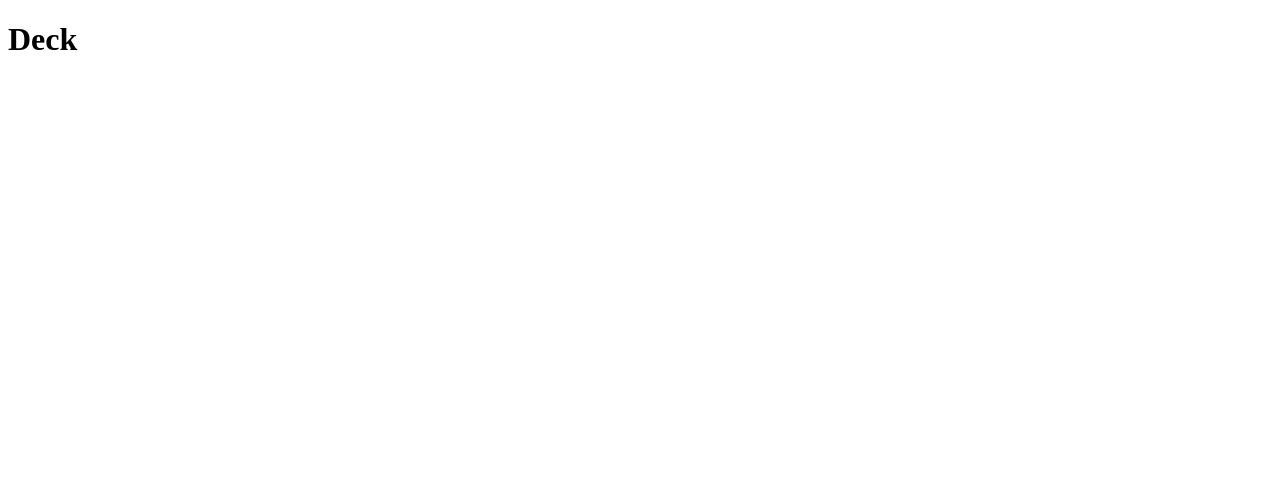
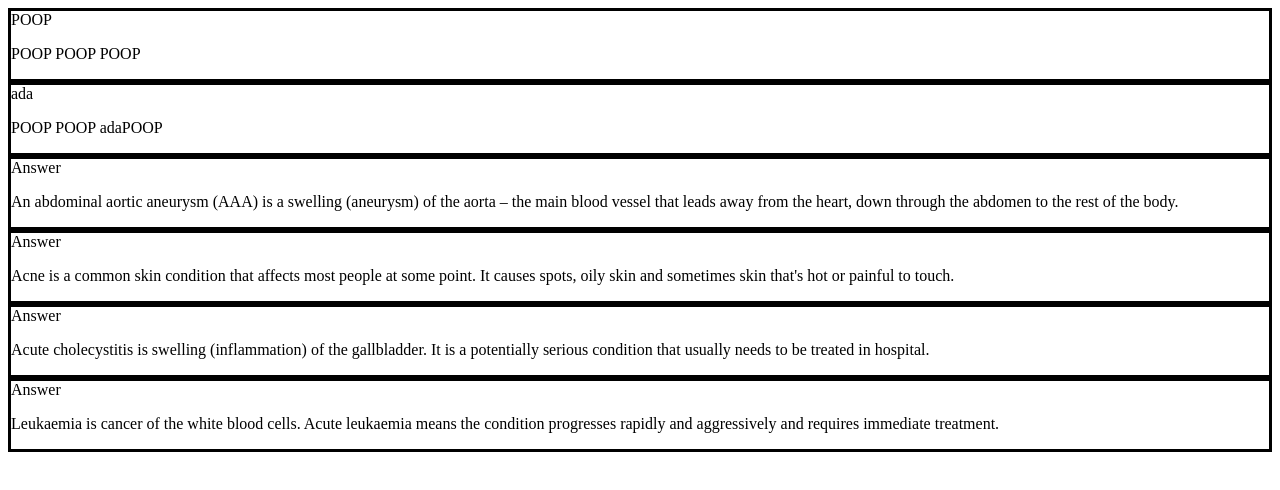
Before and after one commit to jsfuentes/Megamind, a Next.js app in the folder client/: page /deck/deck in a window 1280 px wide. Shown: the top 490 px of the page. Built offline with nearby package versions, Linux system fonts and the light colour scheme.

Commit message:
Create workable flashcard class with dummy dat

```diff
--- a/client/package.json
+++ b/client/package.json
@@ -10,6 +10,7 @@
   "dependencies": {
     "next": "9.3.5",
     "react": "16.13.1",
+    "react-bootstrap": "^1.3.0",
     "react-dom": "16.13.1"
   }
 }
--- a/client/pages/deck/deck.js
+++ b/client/pages/deck/deck.js
@@ -1,4 +1,28 @@
 import FlashCard from './flashcard'
+
 export default function deck() {
-    return <h1>Deck</h1>
+
+  var data = {cards: [
+    {FrontTitle: "Question" , FrontContent: "What is Abdominal Aortic Aneurysm", BackTitle: "Answer", BackContent: "An abdominal aortic aneurysm (AAA) is a swelling (aneurysm) of the aorta – the main blood vessel that leads away from the heart, down through the abdomen to the rest of the body." },
+    {FrontTitle: "Question" , FrontContent: "What is ACNE", BackTitle: "Answer", BackContent: "Acne is a common skin condition that affects most people at some point. It causes spots, oily skin and sometimes skin that's hot or painful to touch." },
+    {FrontTitle: "Question" , FrontContent: "What is Acute Cholecystitis", BackTitle: "Answer", BackContent: "Acute cholecystitis is swelling (inflammation) of the gallbladder. It is a potentially serious condition that usually needs to be treated in hospital." },
+    {FrontTitle: "Question" , FrontContent: "What is Acute lymphoblastic leukaemia", BackTitle: "Answer", BackContent: "Leukaemia is cancer of the white blood cells. Acute leukaemia means the condition progresses rapidly and aggressively and requires immediate treatment." }
+  ]}
+
+  var items = data['cards'].map(function(cardData){
+    return React.createElement(FlashCard,{
+      FrontTitle: cardData.FrontTitle,
+      FrontContent: cardData.FrontContent,
+      BackTitle: cardData.BackTitle,
+      BackContent: cardData.BackContent
+
+    });
+  });
+      return (
+        <div>
+          <FlashCard FrontTitle = "Poop" FrontContent = "What is Poop" BackTitle = "POOP" BackContent = "POOP POOP POOP"></FlashCard>
+          <FlashCard FrontTitle = "sdaada" FrontContent = "Whatada is Poop" BackTitle = "ada" BackContent = "POOP POOP adaPOOP"></FlashCard>
+          {items}
+        </div>
+      );
   }
--- a/client/pages/deck/flashcard.js
+++ b/client/pages/deck/flashcard.js
@@ -1,5 +1,21 @@
-import React, { Component } from 'react';
+import React, {useState } from 'react';
+import { Card } from 'react-bootstrap';
+export default function FlashCard(props){
+    const [side, setSide] = useState(false);
 
-class FlashCard extends Component {
-
-}
+    return(
+        <div>
+            <Card onClick={() => setSide(!side)}
+            style={{ width: '18rem'},{"border-style":"solid"}}>
+                <Card.Body>
+                    <Card.Title>
+                        {side ? props.FrontTitle : props.BackTitle}
+                    </Card.Title>
+                    <Card.Text>
+                        {side ? props.FrontContent : props.BackContent}
+                    </Card.Text>
+                </Card.Body>
+            </Card>
+        </div>
+    );
+};
```
Also changed, not shown: 1 other file (tests, documents, lock files or other folders).
